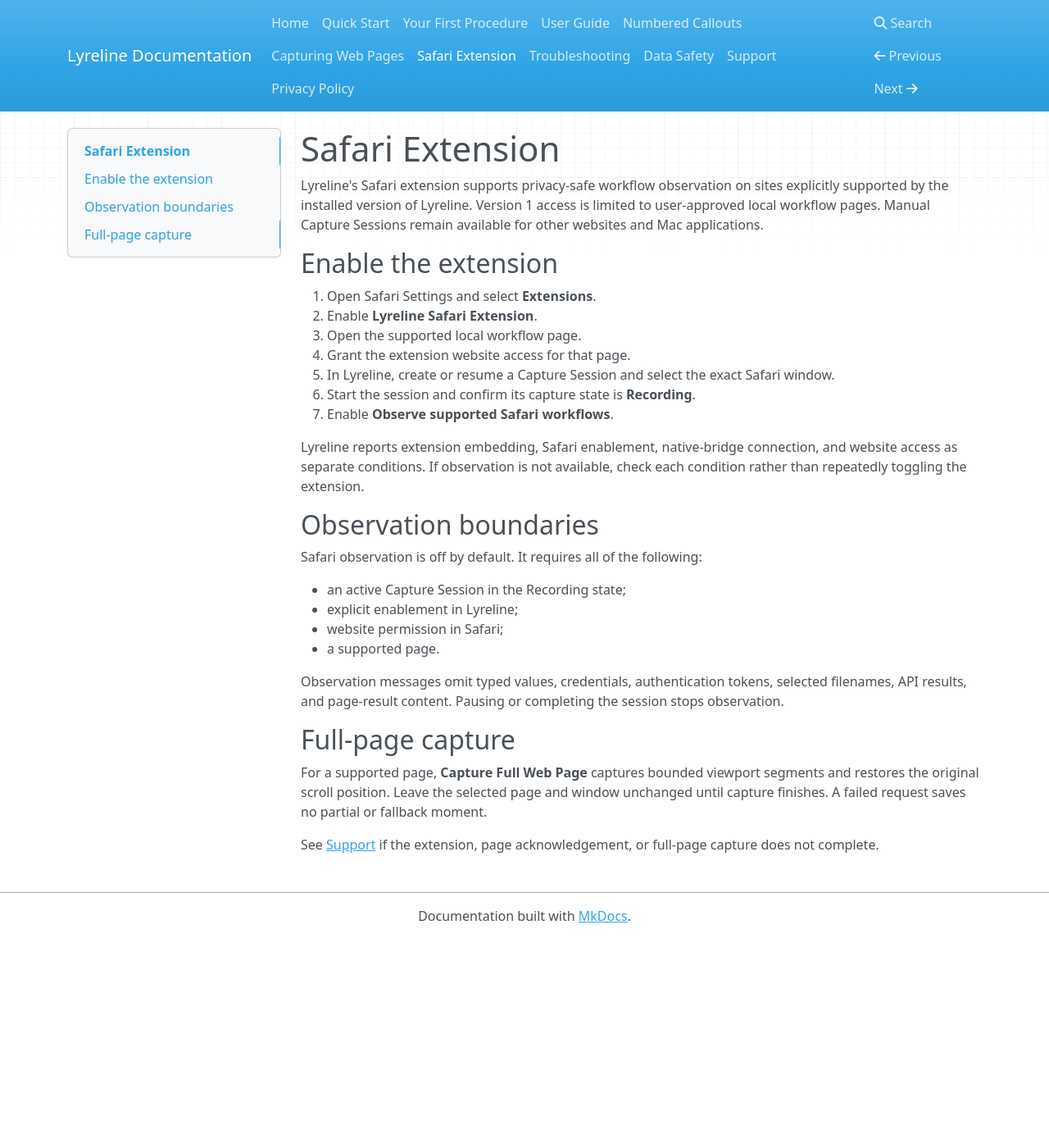
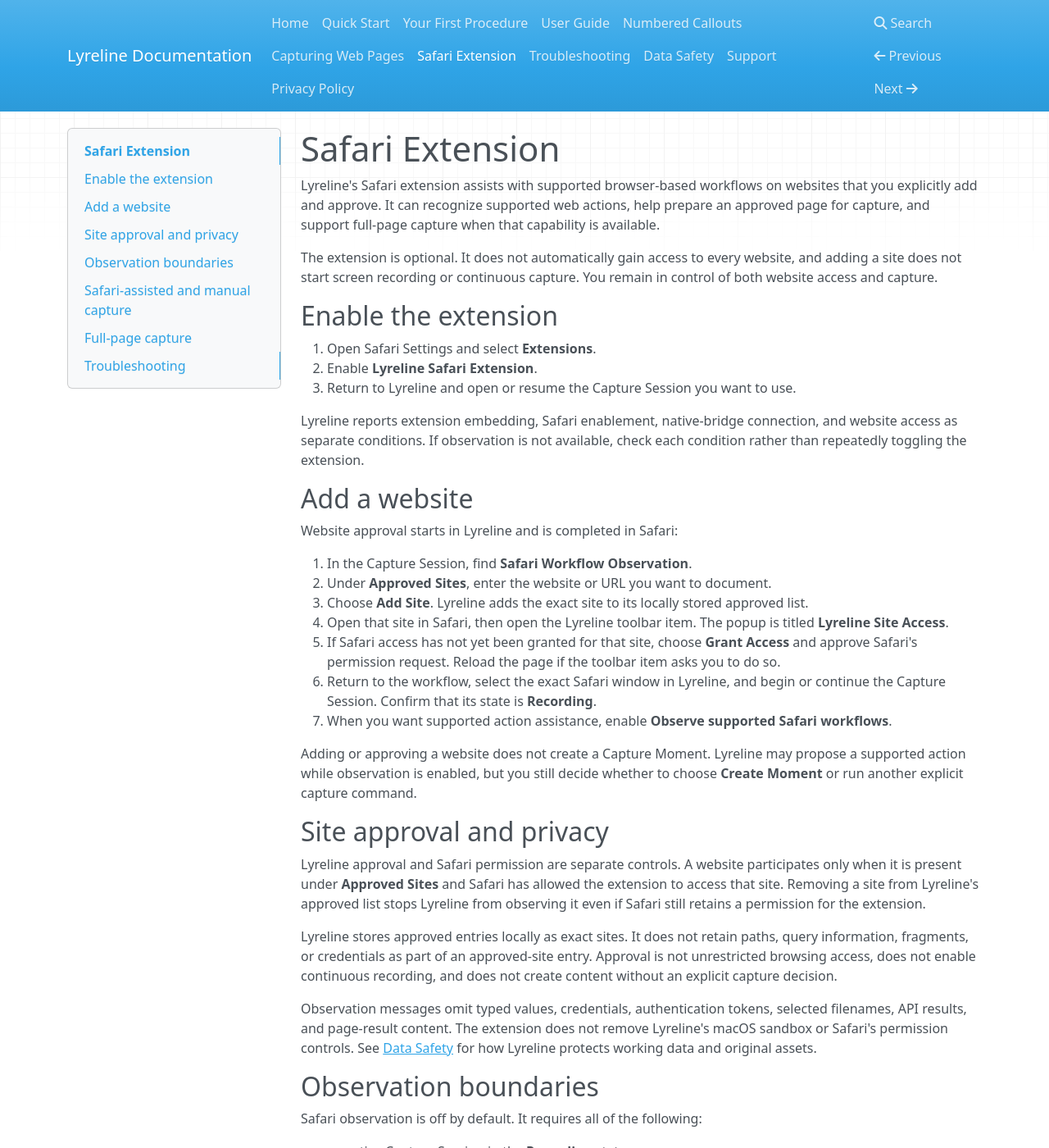
Before and after one commit to 94972cptbv-tech/Lyreline-Documentation, an MkDocs documentation site: the page built from docs/safari-extension.md, in a window 1280 px wide and 1400 px high. Shown: the whole window at 82% size. Built offline with MkDocs 1.6.1, drawn with Linux system fonts in a browser that asks for light colours; nearby versions of some CDN libraries; some of the changed text lies outside the part shown.

Commit message:
Update Safari extension website approval guidance

```diff
--- a/docs/safari-extension.md
+++ b/docs/safari-extension.md
@@ -1,44 +1,102 @@
 # Safari Extension
 
-Lyreline's Safari extension supports privacy-safe workflow observation on sites
-explicitly supported by the installed version of Lyreline. Version 1 access is
-limited to user-approved local workflow pages. Manual Capture Sessions remain
-available for other websites and Mac applications.
+Lyreline's Safari extension assists with supported browser-based workflows on
+websites that you explicitly add and approve. It can recognize supported web
+actions, help prepare an approved page for capture, and support full-page
+capture when that capability is available.
+
+The extension is optional. It does not automatically gain access to every
+website, and adding a site does not start screen recording or continuous
+capture. You remain in control of both website access and capture.
 
 ## Enable the extension
 
 1. Open Safari Settings and select **Extensions**.
 2. Enable **Lyreline Safari Extension**.
-3. Open the supported local workflow page.
-4. Grant the extension website access for that page.
-5. In Lyreline, create or resume a Capture Session and select the exact Safari
-   window.
-6. Start the session and confirm its capture state is **Recording**.
-7. Enable **Observe supported Safari workflows**.
+3. Return to Lyreline and open or resume the Capture Session you want to use.
 
 Lyreline reports extension embedding, Safari enablement, native-bridge
 connection, and website access as separate conditions. If observation is not
 available, check each condition rather than repeatedly toggling the extension.
 
+## Add a website
+
+Website approval starts in Lyreline and is completed in Safari:
+
+1. In the Capture Session, find **Safari Workflow Observation**.
+2. Under **Approved Sites**, enter the website or URL you want to document.
+3. Choose **Add Site**. Lyreline adds the exact site to its locally stored
+   approved list.
+4. Open that site in Safari, then open the Lyreline toolbar item. The popup is
+   titled **Lyreline Site Access**.
+5. If Safari access has not yet been granted for that site, choose
+   **Grant Access** and approve Safari's permission request. Reload the page if
+   the toolbar item asks you to do so.
+6. Return to the workflow, select the exact Safari window in Lyreline, and
+   begin or continue the Capture Session. Confirm that its state is
+   **Recording**.
+7. When you want supported action assistance, enable
+   **Observe supported Safari workflows**.
+
+Adding or approving a website does not create a Capture Moment. Lyreline may
+propose a supported action while observation is enabled, but you still decide
+whether to choose **Create Moment** or run another explicit capture command.
+
+## Site approval and privacy
+
+Lyreline approval and Safari permission are separate controls. A website
+participates only when it is present under **Approved Sites** and Safari has
+allowed the extension to access that site. Removing a site from Lyreline's
+approved list stops Lyreline from observing it even if Safari still retains a
+permission for the extension.
+
+Lyreline stores approved entries locally as exact sites. It does not retain
+paths, query information, fragments, or credentials as part of an approved-site
+entry. Approval is not unrestricted browsing access, does not enable continuous
+recording, and does not create content without an explicit capture decision.
+
+Observation messages omit typed values, credentials, authentication tokens,
+selected filenames, API results, and page-result content. The extension does
+not remove Lyreline's macOS sandbox or Safari's permission controls. See
+[Data Safety](data-safety.md) for how Lyreline protects working data and
+original assets.
+
 ## Observation boundaries
 
 Safari observation is off by default. It requires all of the following:
 
-- an active Capture Session in the Recording state;
-- explicit enablement in Lyreline;
-- website permission in Safari;
-- a supported page.
+- an active Capture Session in the **Recording** state;
+- **Observe supported Safari workflows** enabled in Lyreline;
+- the exact site added under **Approved Sites**;
+- website permission granted in Safari;
+- a supported page and a live connection to that page.
 
-Observation messages omit typed values, credentials, authentication tokens,
-selected filenames, API results, and page-result content. Pausing or completing
-the session stops observation.
+Pausing or completing the session stops observation. Approving a site alone
+does not start observation or screen capture.
+
+## Safari-assisted and manual capture
+
+The Safari extension enhances supported browser workflows; it is not required
+for normal Lyreline use. Manual and window capture remain available for other
+websites, Mac applications, and workflows that do not use the extension.
+
+See [Quick Start](quick-start.md) for the standard Capture Session workflow and
+[Capturing Web Pages](capturing-web-pages.md) for visible-window and full-page
+capture guidance.
 
 ## Full-page capture
 
-For a supported page, **Capture Full Web Page** captures bounded viewport
-segments and restores the original scroll position. Leave the selected page and
-window unchanged until capture finishes. A failed request saves no partial or
-fallback moment.
+For an approved, supported page, **Capture Full Web Page** captures bounded
+viewport segments and restores the original scroll position. Leave the
+selected page and window unchanged until capture finishes. A failed request
+saves no partial or fallback moment.
 
-See [Support](support.md) if the extension, page acknowledgement, or full-page
-capture does not complete.
+## Troubleshooting
+
+If a site is listed in Lyreline but Safari access is not granted, open that site
+and use **Lyreline Site Access** in Safari to choose **Grant Access**. If the
+extension is disabled, use **Open Safari Extension Settings** in Lyreline and
+confirm **Lyreline Safari Extension** is enabled in Safari.
+
+For connection, page-readiness, permission, or full-page capture problems, see
+[Troubleshooting](troubleshooting.md).
```
